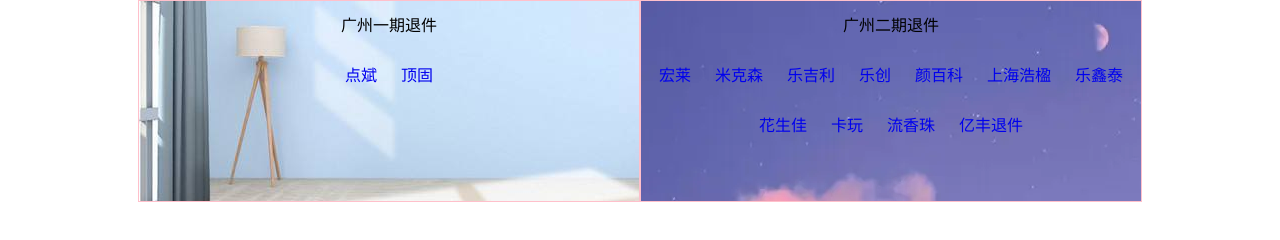
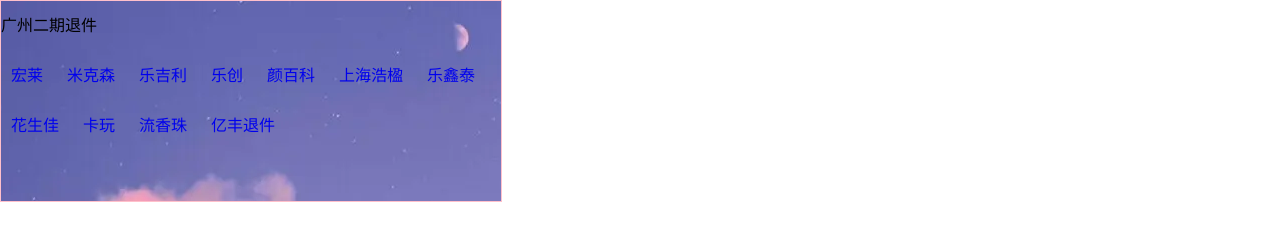
Before and after one commit to TombDream/Returns.github.io, a plain HTML site: page index.html in a window 1280 px wide. Drawn offline with Linux system fonts and the light colour scheme.

Commit message:
Update index.html

```diff
--- a/index.html
+++ b/index.html
@@ -15,7 +15,7 @@
 </head>
 
 <body>
-    <div class="ab">
+<!--     <div class="ab">
         <div class="nav_a">
             <div class="nav1">广州一期退件</div>
             <div>
@@ -27,7 +27,7 @@
             </div>
 
 
-        </div>
+        </div> -->
 
         <div class="nav_b">
             <div class="nav2">广州二期退件</div>
```
